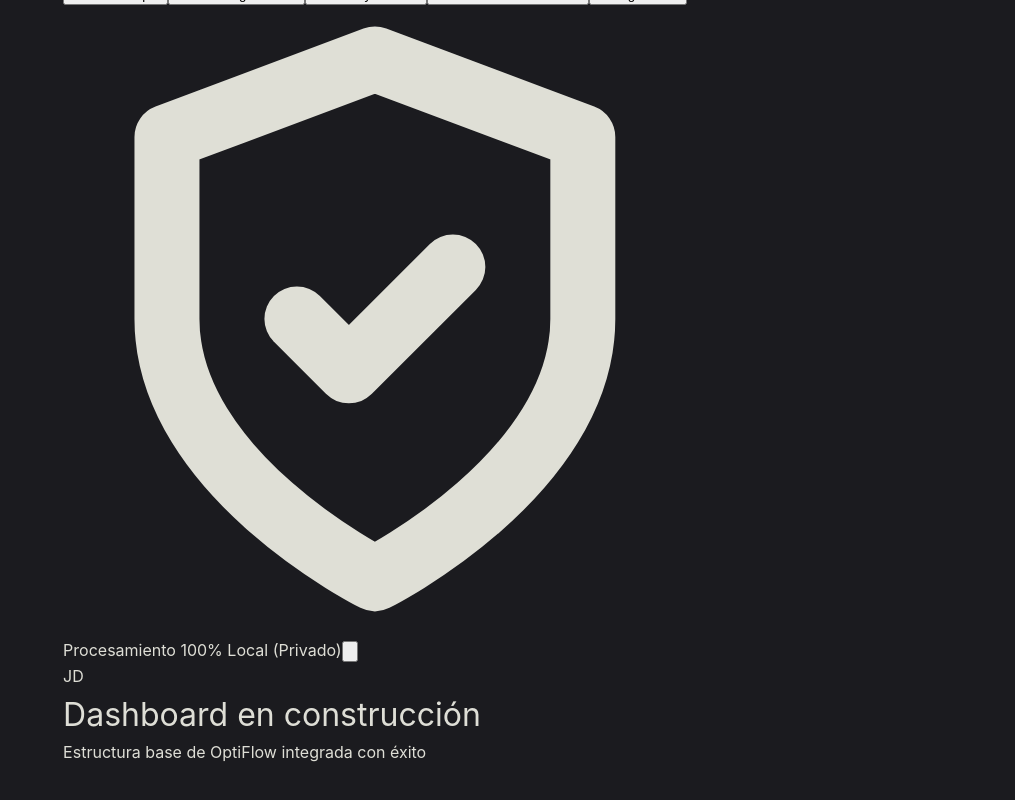
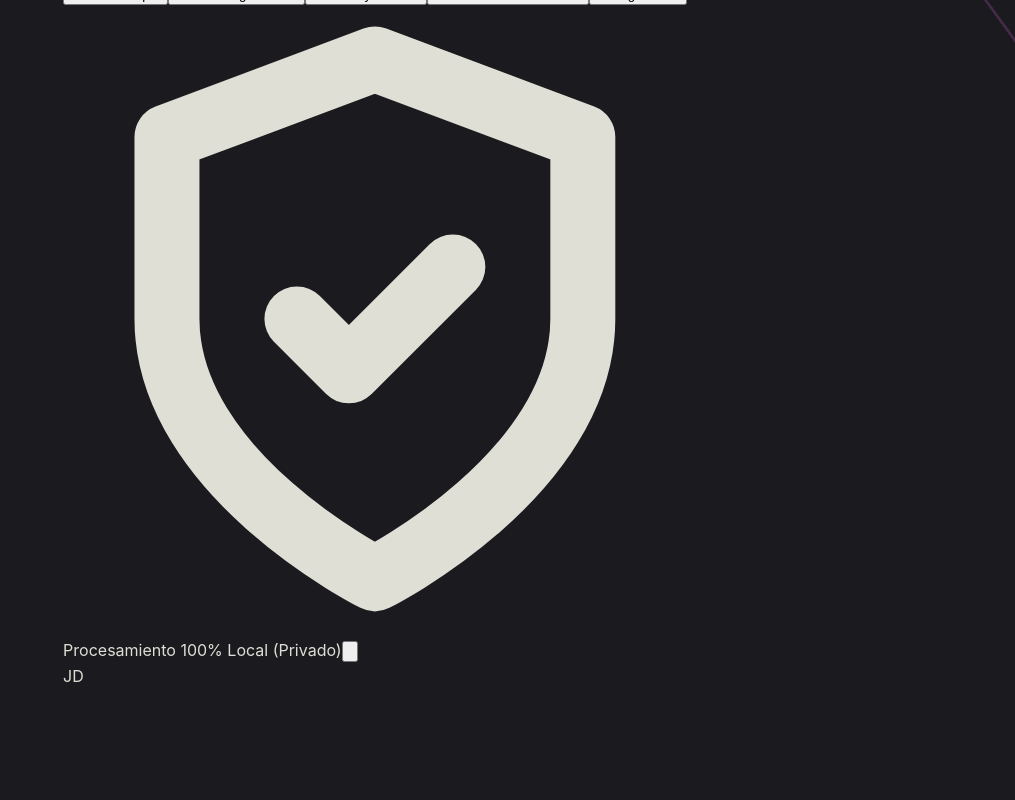
Before and after one commit to CV17d/optiflow, a React (Vite) app in the folder src/renderer/: page / in a window 1280 px wide. Shown: the part 676-1476 px from the top of the page, without its empty margins (265-1280 px from the left). After the commit the page ends 1445 px from the top, so only its background shows below. Built offline with nearby package versions, Linux system fonts and the light colour scheme.

Commit message:
feat: crear vista principal Dashboard con estructura CSS Grid

```diff
--- a/src/renderer/src/App.tsx
+++ b/src/renderer/src/App.tsx
@@ -1,17 +1,11 @@
 import React from 'react'
 import Layout from './components/layout/Layout'
+import Dashboard from './components/dashboard/Dashboard'
 
 function App(): React.JSX.Element {
   return (
     <Layout>
-      <div className="flex flex-col items-center justify-center min-h-[60vh]">
-        <h1 className="text-2xl font-bold text-slate-800">
-          Dashboard en construcción
-        </h1>
-        <p className="text-sm text-slate-500 mt-2">
-          Estructura base de OptiFlow integrada con éxito
-        </p>
-      </div>
+      <Dashboard />
     </Layout>
   )
 }
--- /dev/null
+++ b/src/renderer/src/components/dashboard/Dashboard.tsx
@@ -0,0 +1,24 @@
+import React from 'react'
+
+export const Dashboard: React.FC = () => {
+  return (
+    <div className="grid grid-cols-1 lg:grid-cols-3 gap-6 w-full max-w-[1600px] mx-auto">
+      {/* Columna Izquierda: Títulos, acciones y telemetría de aplicaciones */}
+      <div className="flex flex-col gap-6" id="dashboard-col-left">
+        {/* Contenido reservado para columna izquierda */}
+      </div>
+
+      {/* Columna Central: Modelo biométrico 3D (Ojo con retícula HUD) */}
+      <div className="flex flex-col items-center justify-center" id="dashboard-col-center">
+        {/* Contenido reservado para visualizador central */}
+      </div>
+
+      {/* Columna Derecha: Tarjetas de fatiga ocular y frecuencia de parpadeo */}
+      <div className="flex flex-col gap-6" id="dashboard-col-right">
+        {/* Contenido reservado para columna derecha */}
+      </div>
+    </div>
+  )
+}
+
+export default Dashboard
```
